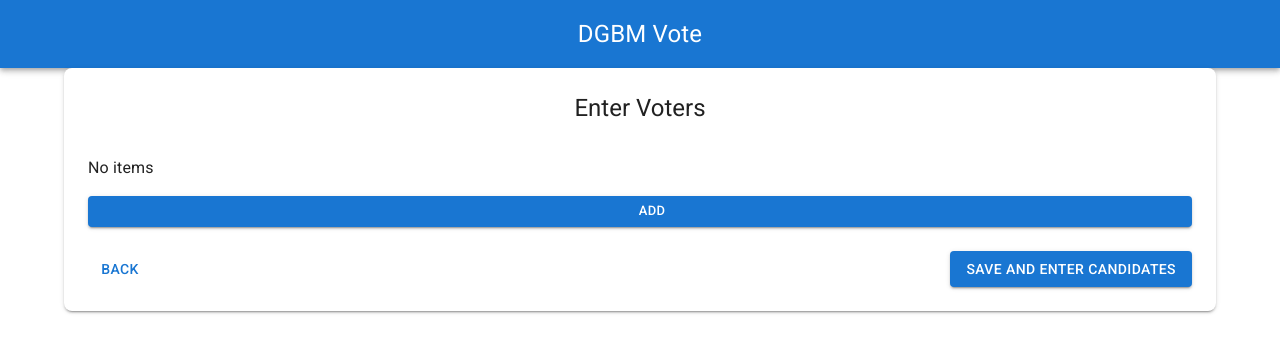
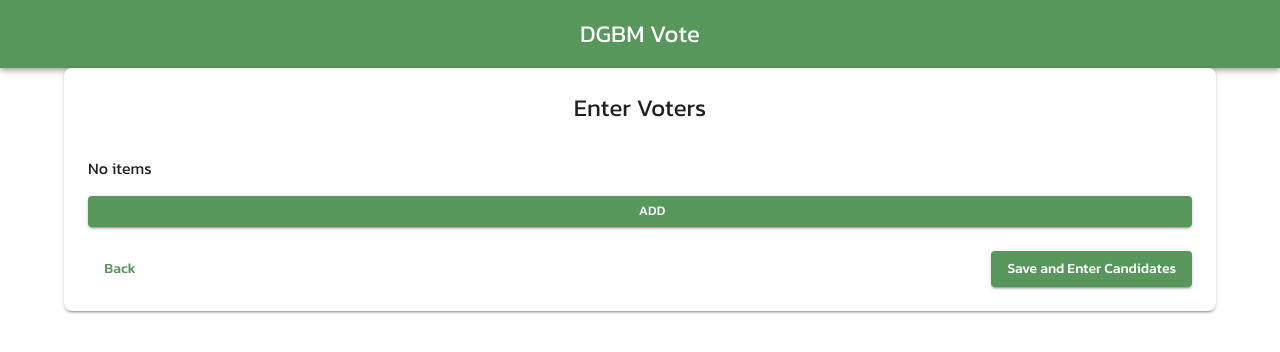
Before and after one commit to mstone121/dgbm-vote, a React (Create React App) app: page / in a window 1280 px wide. Shown: the top 352 px of the page. Built offline with nearby package versions, Linux system fonts and the light colour scheme; some icons are missing.

Commit message:
Update look and feel

```diff
--- a/package.json
+++ b/package.json
@@ -8,7 +8,7 @@
     "@dnd-kit/sortable": "^10.0.0",
     "@emotion/react": "^11.14.0",
     "@emotion/styled": "^11.14.1",
-    "@fontsource/roboto": "^5.2.8",
+    "@fontsource/kanit": "^5.2.8",
     "@mui/icons-material": "^7.3.5",
     "@mui/material": "^7.3.5",
     "@types/react": "^19.2.2",
--- a/src/App.tsx
+++ b/src/App.tsx
@@ -1,15 +1,18 @@
 import { type ReactNode, useReducer } from "react";
 import { AppBar, Container, CssBaseline } from "@mui/material";
+
+import Theme from "./Theme";
 
 import CurrentStage from "./components/CurrentStage";
 
 import { AppDispatchContext, AppStateContext } from "./context";
 import appReducer from "./reducer";
+
 import { Stage } from "./types";
 
 function App() {
 	return (
-		<div>
+		<Theme>
 			<CssBaseline />
 			<AppBar
 				position="static"
@@ -22,7 +25,7 @@ function App() {
 					<CurrentStage />
 				</AppContext>
 			</Container>
-		</div>
+		</Theme>
 	);
 }
 
--- /dev/null
+++ b/src/Theme.tsx
@@ -0,0 +1,16 @@
+import type { ReactNode } from "react";
+import { createTheme, ThemeProvider } from "@mui/material";
+
+const theme = createTheme({
+	palette: {
+		primary: { main: "#57975b" },
+		secondary: { main: "#efcf63ff" },
+	},
+	typography: {
+		fontFamily: "'Kanit', sans-serif",
+	},
+});
+
+export default function Theme({ children }: { children: ReactNode }) {
+	return <ThemeProvider theme={theme}>{children}</ThemeProvider>;
+}
--- a/src/components/NavButton.tsx
+++ b/src/components/NavButton.tsx
@@ -29,7 +29,11 @@ export default function NavButton({
 	};
 
 	return (
-		<Button variant={variant} onClick={handleClick}>
+		<Button
+			variant={variant}
+			onClick={handleClick}
+			sx={{ textTransform: "none" }}
+		>
 			{label}
 		</Button>
 	);
```
Also changed, not shown: src/index.tsx (+4 -4 lines), 1 other file (tests, documents, lock files or other folders).
